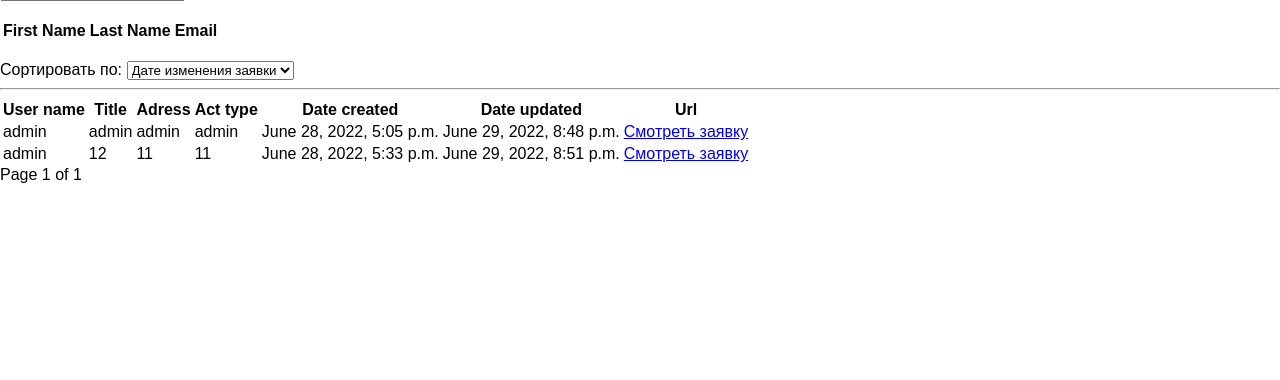
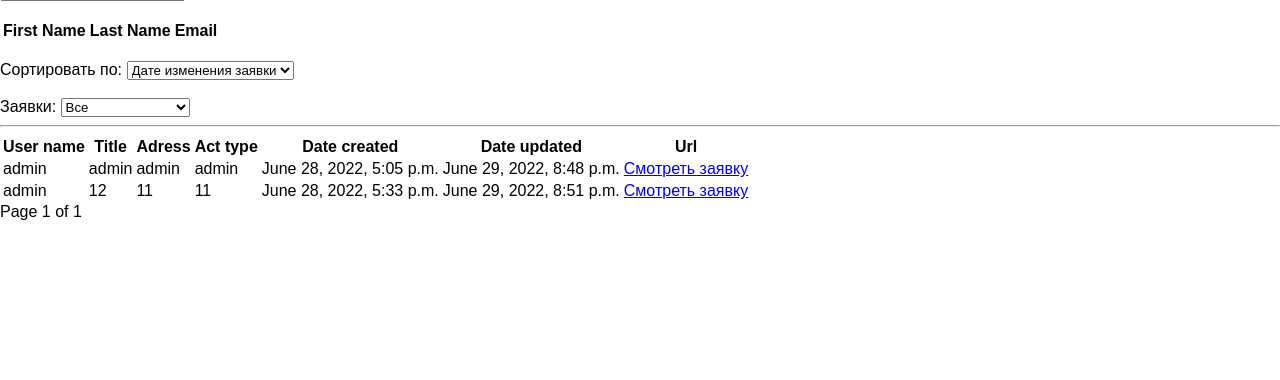
Before and after one commit to Laderlappenn/University-Practice-Django-App, a Django app: page /list/ in a window 1280 px wide. Shown: the part 420-800 px from the top of the page. Run offline with Django 4.2, Linux system fonts and the light colour scheme; a user stored in the database is signed in; data comes from the database, SQL or seed files in the repository; lists and menus that the app fills with data are empty; some libraries are stand-ins or nearby versions.

Commit message:
completed/uncompleted acts

```diff
--- a/dispatcher/models.py
+++ b/dispatcher/models.py
@@ -153,7 +153,7 @@ class Act(models.Model):
     text = models.TextField()
     image = models.ImageField(null=True, blank=True, upload_to='images/act_images')
     file = models.FileField(null=True, blank=True, upload_to='files/act_files')
-
+    completed = models.BooleanField(default=False)
 
     class ActProcesses(models.TextChoices):
         waiting = 'Ожидание принятия заявки'
--- a/dispatcher/urls.py
+++ b/dispatcher/urls.py
@@ -19,5 +19,6 @@ urlpatterns = [
     re_path(r'^act/(?P<actid>\d+)/return/$', views.return_act, name='return-act'),
     re_path(r'^act/(?P<actid>\d+)/accept/$', views.accept_act, name='return-act'),
     path('employees/', views.employees_list, name='employees_list'),
+    path('dispatcher/status/',views.act_status, name='act-status'),
 
     ]
--- a/dispatcher/views.py
+++ b/dispatcher/views.py
@@ -58,12 +58,11 @@ def act_page_create(request):
             user = request.user.id
             form.instance.user_id = user
             form.save()
-
         return HttpResponseRedirect('http://127.0.0.1:8000/list/')
     else:
         form = ActForm()
 
-    return render(request, 'dispatcher/act.html', {'form': form})
+    return render(request, 'dispatcher/act.html', {'form': form, })
 
 @login_required
 def act_page(request, actid):
@@ -85,16 +84,26 @@ def act_page(request, actid):
     else:
         return render(request, 'dispatcher/no_access.html')
 
-
 def act_edit_form(request, pk):
     queryset = get_object_or_404(Act, pk=pk)
     form = ActForm(instance=queryset)
     return render(request,'dispatcher/forms/edit-act-form.html',{'act':queryset,'form':form})
 
+def return_act(request, actid):
+    if request.user.is_staff == 1:
+        Act.objects.filter(id=actid).update(act_processing='Заявка возвращена')
+
+        return render(request, 'dispatcher/details/return-detail.html')
+
+def accept_act(request, actid):
+    if request.user.is_staff == 1:
+        Act.objects.filter(id=actid).update(act_processing='Заявки принята')
+        return render(request, 'dispatcher/details/accept-detail.html')
 
 
 @login_required
 def act_list(request):
+
     current_user = request.user
     queryset = Act.objects.filter(user_id=current_user)
 
@@ -118,18 +127,19 @@ def dispatcher_act_list(request):
     else:
         return render(request, 'dispatcher/no_access.html')
 
+def act_status(request):
+    status = request.GET.get('status')
 
-def return_act(request, actid):
-    if request.user.is_staff == 1:
-        Act.objects.filter(id=actid).update(act_processing='Заявка возвращена')
+    if status == 'all':
+        queryset = Act.objects.all()
+    elif status == 'completed':
+        queryset = Act.objects.filter(completed=True)
+    elif status == 'uncompleted':
+        queryset = Act.objects.filter(completed=False)
+    elif status == 'new':
+        queryset = Act.objects.filter(act_processing='Ожидание принятия заявки')
 
-        return render(request, 'dispatcher/details/return-detail.html')
-
-def accept_act(request, actid):
-    if request.user.is_staff == 1:
-        Act.objects.filter(id=actid).update(act_processing='Заявки принята')
-        return render(request, 'dispatcher/details/accept-detail.html')
-
+    return render(request,'dispatcher/details/act-status.html', {'status':queryset} )
 
 @login_required
 def employees_list(request):
--- a/templates/dispatcher/act_list.html
+++ b/templates/dispatcher/act_list.html
@@ -26,7 +26,8 @@
 </head>
     {% block content %}
 
-
+<!-- HTMX -->
+<script src="https://unpkg.com/htmx.org@1.6.1"></script>
 
 {% if act_sent %}
 <br>
@@ -80,11 +81,24 @@
   </select>
 </div>
 
+<br>
+
+<div>
+  <label >Заявки:</label>
+  <select name="status" hx-get="status" hx-target="#body" hx-swap="outerHTML" hx-indicator=".htmx-indicator">
+    <option value="all">Все</option>
+    <option value="completed">Выполненные</option>
+    <option value="uncompleted">Не выполненные</option>
+    <option value="new">Новые</option>
+  </select>
+</div>
+
+
 
 
 
  <hr>
-<table>
+<table id="body">
   <thead>
     <tr>
       <th>User name</th>
@@ -106,7 +120,6 @@
       <td>{{obj.date_created}}</td>
       <td>{{obj.date_updated}}</td>
       <td><a href="http://127.0.0.1:8000/act/{{obj.id}}">Смотреть заявку</a></td>
-
     </tr>
     {% endfor %}
   </tbody>
```
